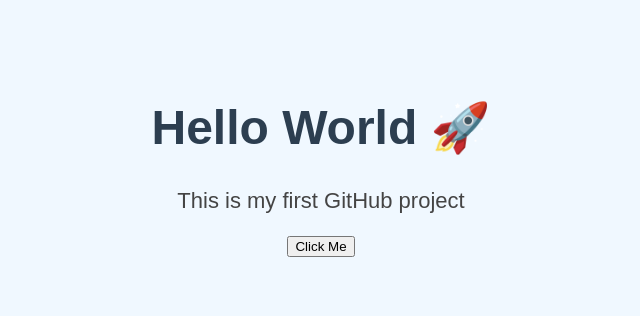
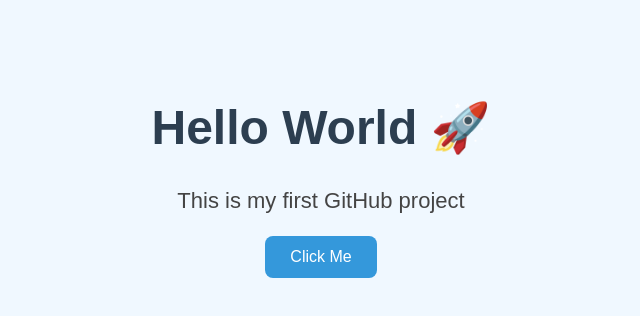
Before and after one commit to thilshanizam/test-website, a plain HTML site: page index.html in a window 1280 px wide. Shown: the whole page, without its empty margins (319-959 px from the left). Drawn offline with Linux system fonts and the light colour scheme.

Commit message:
Update index.html

```diff
--- a/index.html
+++ b/index.html
@@ -19,6 +19,16 @@
             	font-size: 22px;
             	color: #444;
         	}
+
+		button {
+    		background-color: #3498db;
+    		color: white;
+   	 	border: none;
+    		padding: 12px 25px;
+    		font-size: 16px;
+    		border-radius: 8px;
+    		cursor: pointer;
+		}
     	</style>
 </head>
 <body>
```
